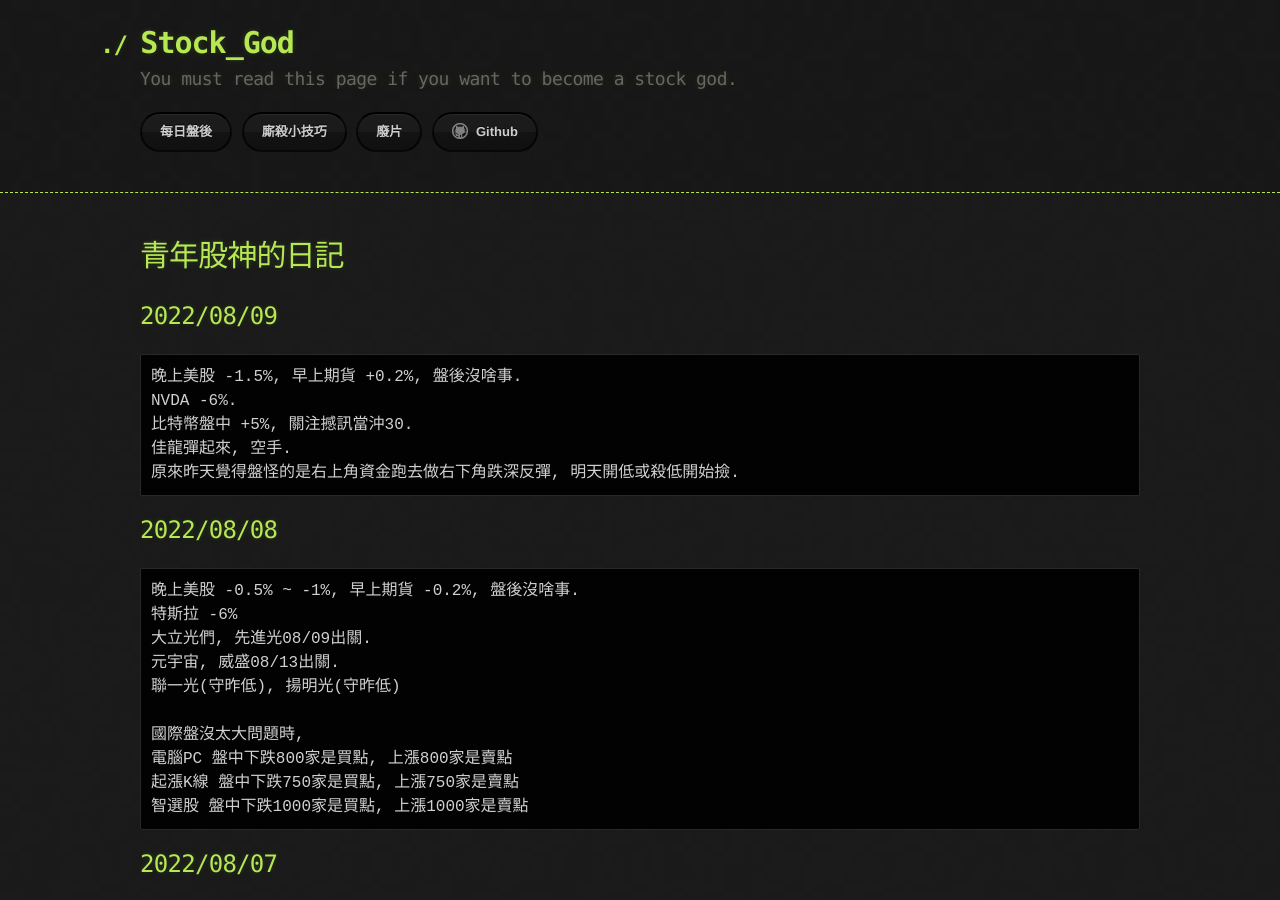
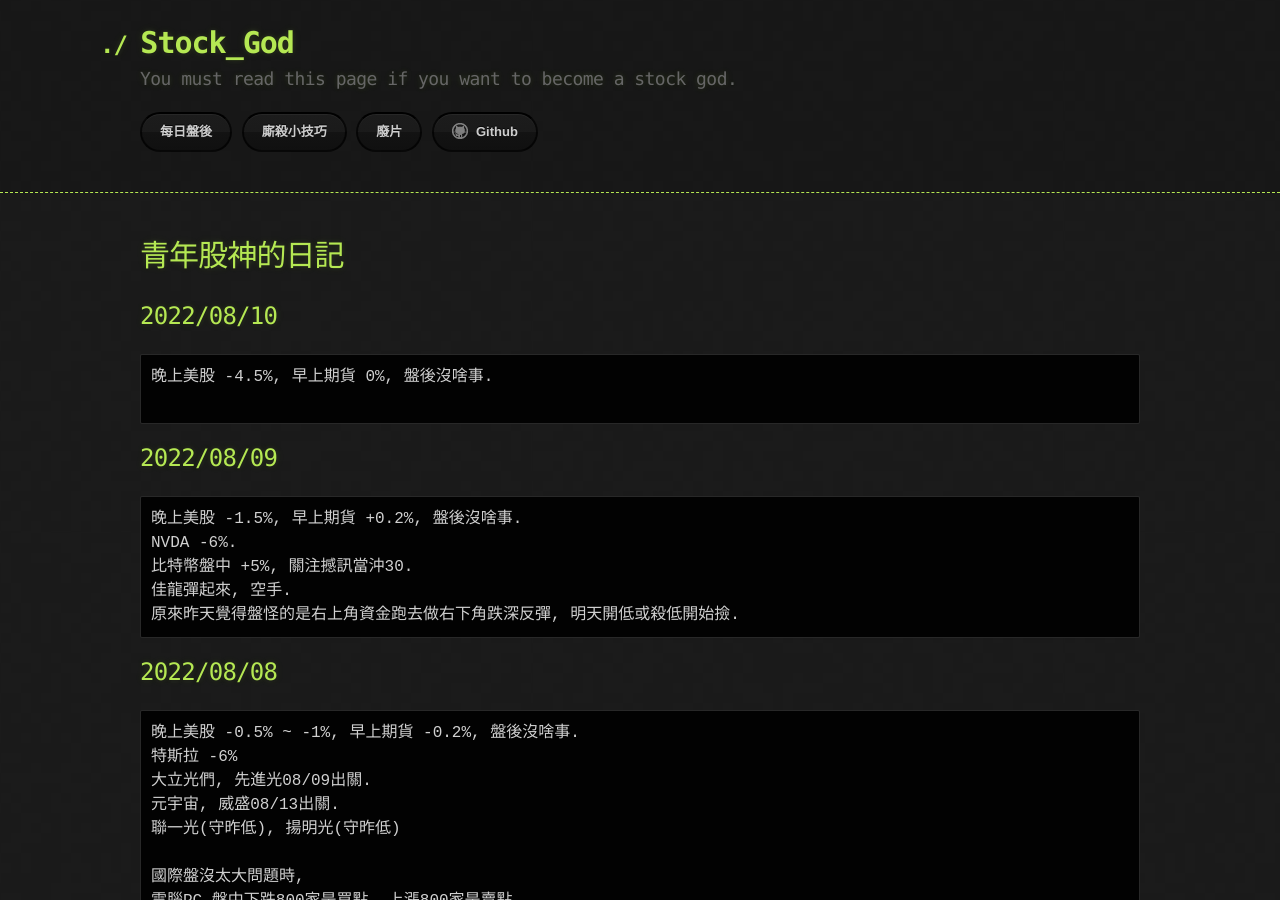
Before and after one commit to lepg5487/Stock_God, a Jekyll site: the page built from index.md, in a window 1280 px wide and 900 px high. Built offline with Jekyll 4.4.1, drawn with Linux system fonts in a browser that asks for light colours; our own code applies the rules of GitHub Pages for plain Markdown files.

Commit message:
Update index.md

````diff
--- a/index.md
+++ b/index.md
@@ -3,6 +3,12 @@ layout: testlayouts
 ---
 
 # 青年股神的日記
+
+## 2022/08/10
+```
+晚上美股 -4.5%, 早上期貨 0%, 盤後沒啥事.
+
+```
 
 ## 2022/08/09
 ```
````
